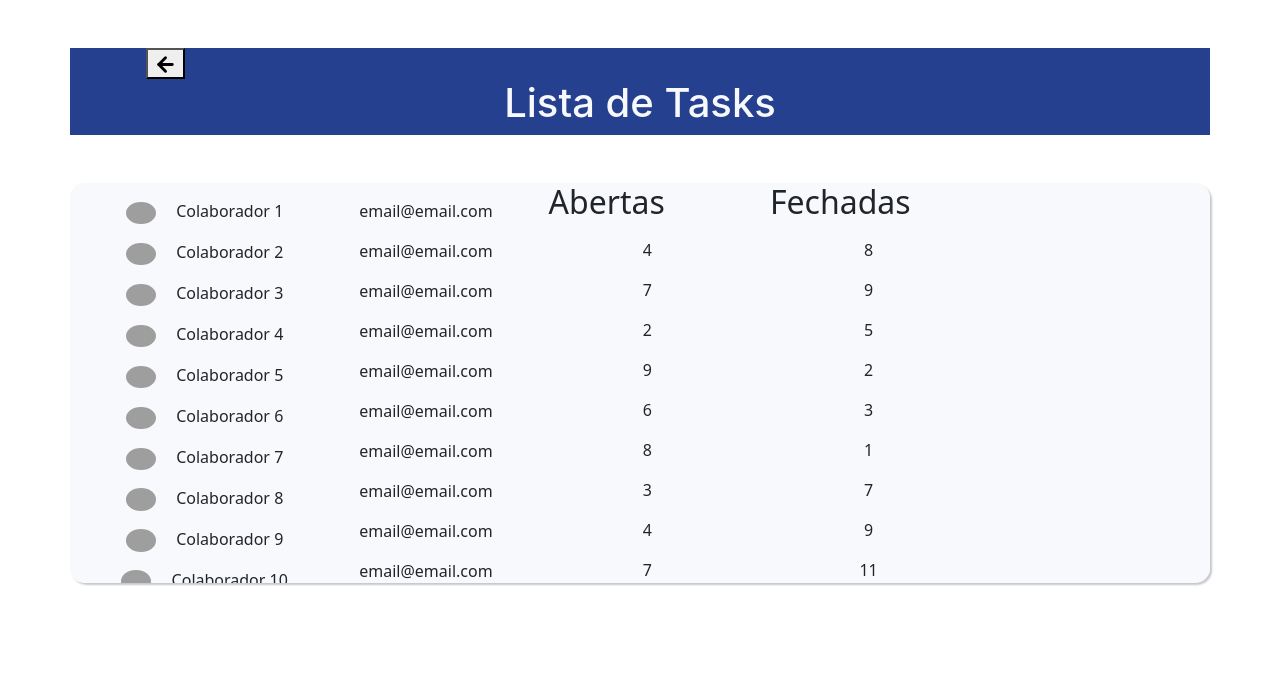
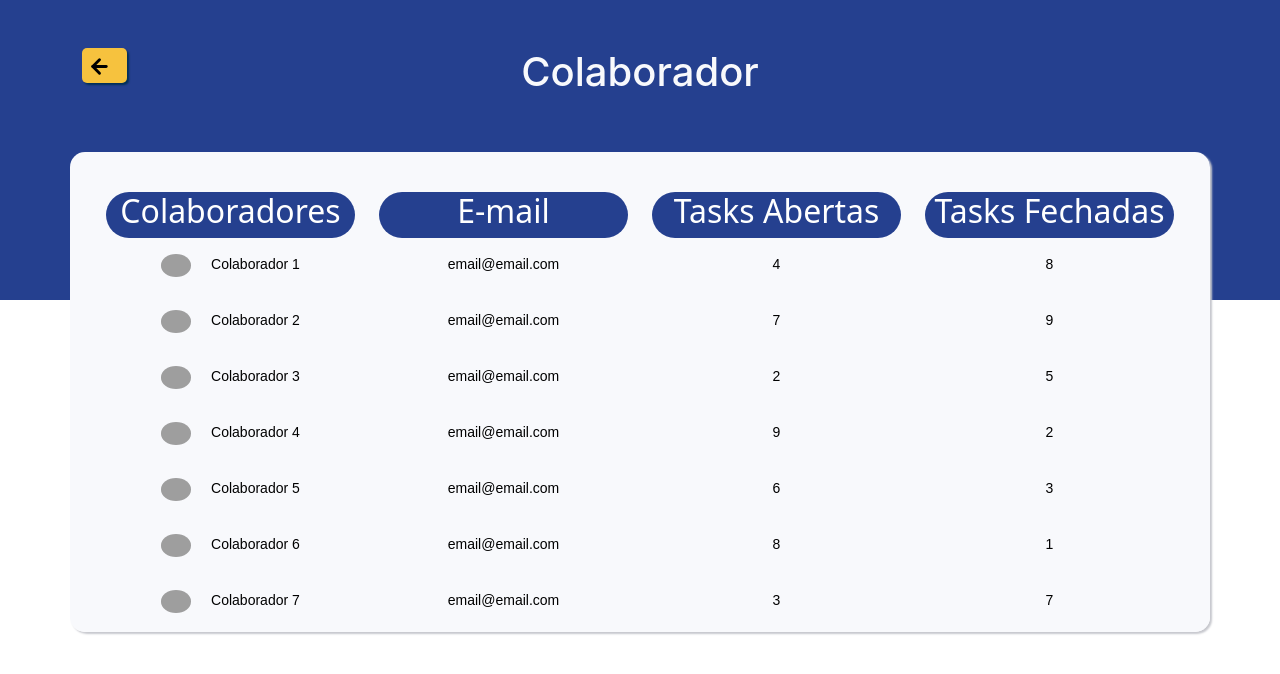
Before and after one commit to Time-1-ADS/ProjetoGSW, a Flask app: template SPRINT_2/codes/web/templates/Tasks.html in a window 1280 px wide. Shown: the top 674 px of the page. Run offline with Flask 2, Linux system fonts and the light colour scheme; the template is opened without the code that fills it, so the values that code supplies are empty; some libraries are stand-ins or nearby versions; grey boxes are pictures that could not be loaded.

Commit message:
arrumando diretório CSS

```diff
--- a/SPRINT_2/codes/web/templates/Tasks.html
+++ b/SPRINT_2/codes/web/templates/Tasks.html
@@ -6,7 +6,7 @@
   <meta http-equiv="X-UA-Compatible" content="IE=edge">
   <meta name="viewport" content="width=device-width, initial-scale=1.0">
   <title>Dashboard Geral</title>
-  <link href="./css/style.css" rel="stylesheet">
+  <link href="../static/css/Tasks.css" rel="stylesheet">
 
   <link href="https://cdn.jsdelivr.net/npm/bootstrap@5.0.0-beta3/dist/css/bootstrap.min.css" rel="stylesheet"
     integrity="sha384-eOJMYsd53ii+scO/bJGFsiCZc+5NDVN2yr8+0RDqr0Ql0h+rP48ckxlpbzKgwra6" crossorigin="anonymous">
@@ -38,7 +38,7 @@
           </button>
         </div>
         <div class="dash_title">
-          <h1>Lista de Tasks</h1>
+          <h1>Colaborador</h1>
         </div>
       </div>
 
```
